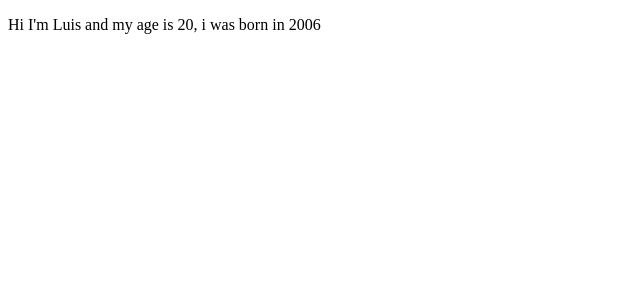
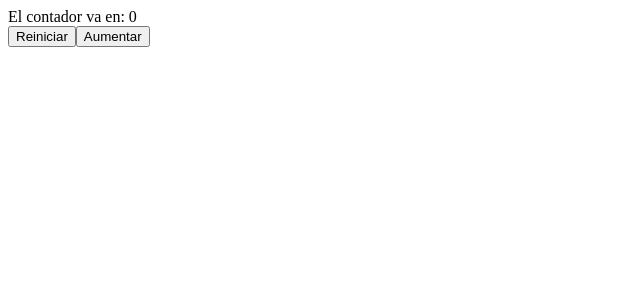
Before and after one commit to Luisrrodriguezg/full-stack-activities, a React (Vite) app in the folder exercisept1/: page / in a window 1280 px wide. Shown: the top 300 px of the page, without its empty margins (0-640 px from the left). Built offline with nearby package versions, Linux system fonts and the light colour scheme.

Commit message:
part 1.c) State changes

```diff
--- a/exercisept1/src/App.jsx
+++ b/exercisept1/src/App.jsx
@@ -1,4 +1,4 @@
-const Hello = (props) => {
+/*const Hello = (props) => {
     console.log(props)
     console.log(props, typeof props.age)
     const name = props.name
@@ -19,8 +19,25 @@ const luis = {
     name: 'Luis',
     age: 20
 }
+*/
+import {useState} from "react";
+
+//Display component
+const DisplayCounter = (props) => {
+    return (<div>El contador va en: {props.counter}</div>)
+}
+
 
 const App = () => {
-    return (<Hello name={luis.name} age={luis.age} />)
+    //Counter React Hook.
+    const [count, setCount] = useState(0)
+
+    const resetCount = () => {setCount(0)}
+    const increaseCount = () => {setCount(count + 1)}
+    return (<div>
+        <DisplayCounter counter={count}/>
+        <button onClick={() => {resetCount()}}>Reiniciar</button>
+        <button onClick={() => {increaseCount()}}>Aumentar</button>
+    </div>)
 }
 export default App;
```
